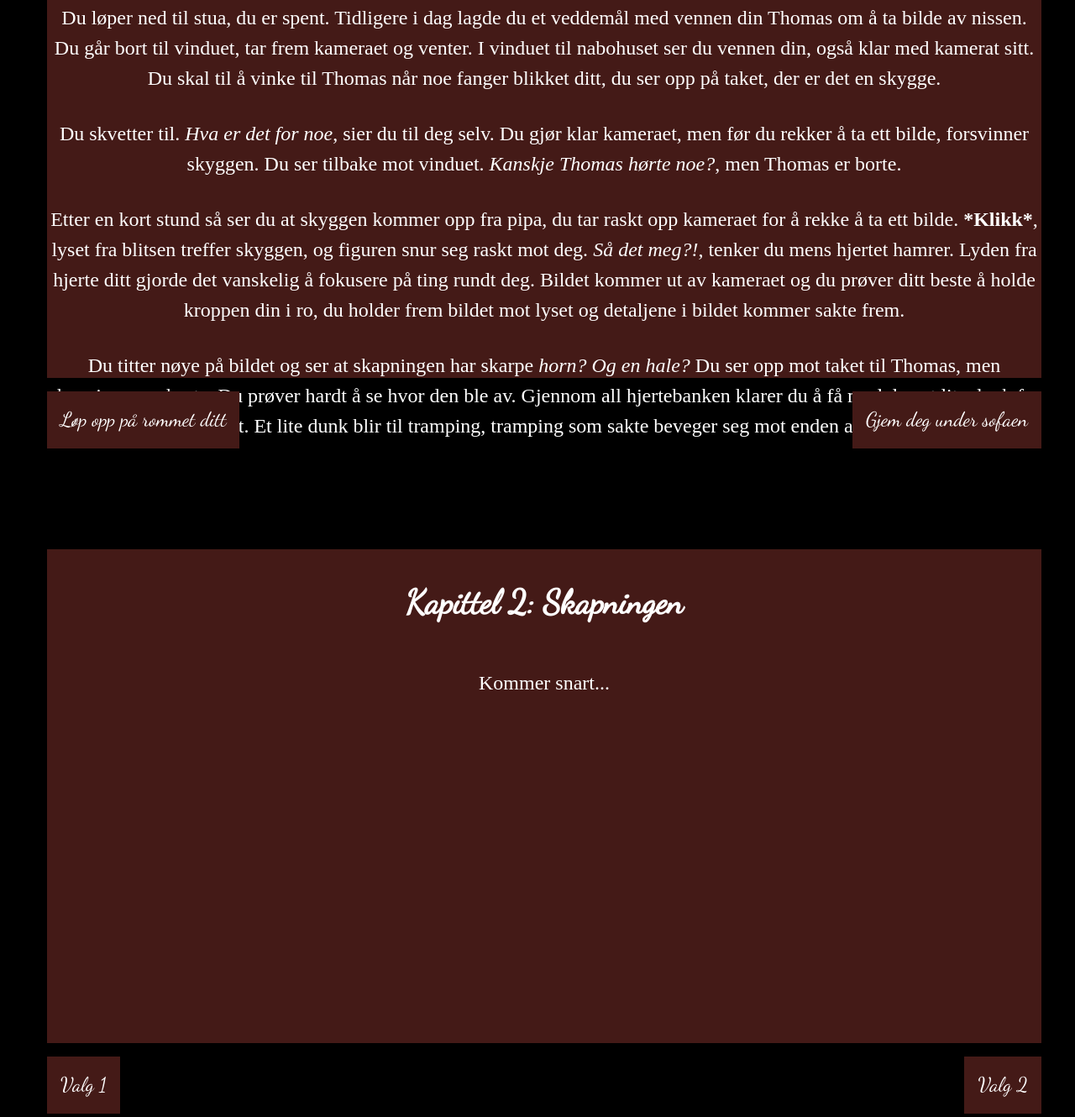
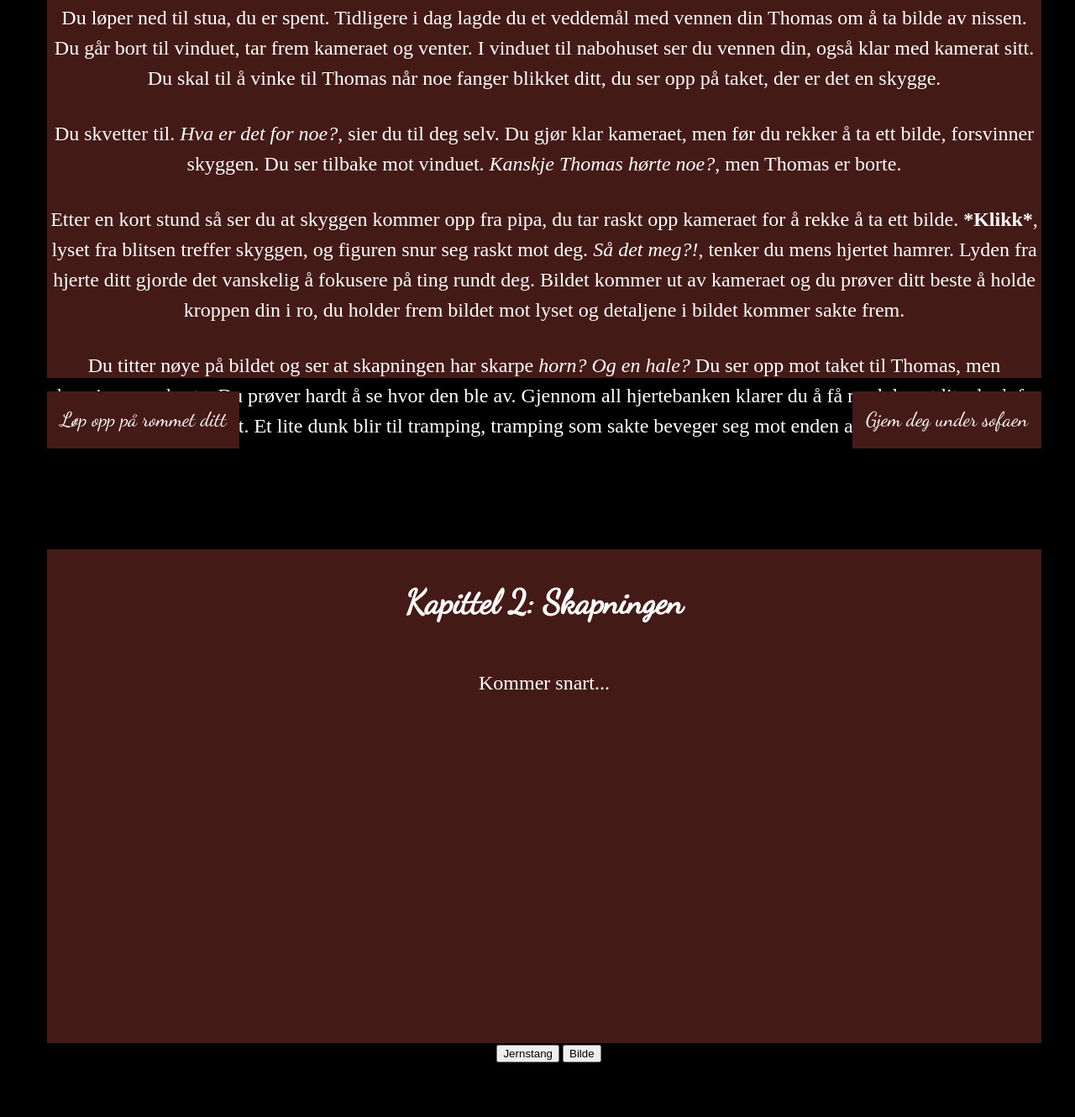
Before and after one commit to KarolineLia/Choose-your-own-adventure-1IMC, a plain HTML site: page index.html in a window 1280 px wide. Shown: the part 1010-2340 px from the top of the page at 84% size. Drawn offline with Linux system fonts and the light colour scheme; a web font is replaced by a local one.

Commit message:
la til litt javascript

```diff
--- a/index.html
+++ b/index.html
@@ -30,7 +30,7 @@
             <p>Du løper ned til stua, du er spent. Tidligere i dag lagde du et veddemål med vennen din Thomas om å ta bilde av nissen. Du går bort til vinduet,
                 tar frem kameraet og venter. I vinduet til nabohuset ser du vennen din, også klar med kamerat sitt. Du skal til å vinke til Thomas når noe fanger
                 blikket ditt, du ser opp på taket, der er det en skygge.</p>
-            <p>Du skvetter til. <span class="cursive">Hva er det for noe</span>, sier du til deg selv. Du gjør klar kameraet, men før du rekker å ta ett bilde, forsvinner skyggen. Du ser
+            <p>Du skvetter til. <span class="cursive">Hva er det for noe?</span>, sier du til deg selv. Du gjør klar kameraet, men før du rekker å ta ett bilde, forsvinner skyggen. Du ser
                 tilbake mot vinduet. <span class="cursive">Kanskje Thomas hørte noe?</span>, men Thomas er borte.</p>
             <p>Etter en kort stund så ser du at skyggen kommer opp fra pipa, du tar raskt opp kameraet for å rekke å ta ett bilde. <span class="bold">*Klikk*</span>, lyset fra blitsen treffer skyggen,
                 og figuren snur seg raskt mot deg. <span class="cursive">Så det meg?!</span>, tenker du mens hjertet hamrer. Lyden fra hjerte ditt gjorde det vanskelig å fokusere på ting rundt deg.
@@ -49,9 +49,9 @@
             <h2>Kapittel 2: Skapningen</h2>
             <p>Kommer snart...</p>
         </article>
-        <div class="aDiv">
-            <a href="#">Valg 1</a>
-            <a href="#">Valg 2</a>
+        <div id="Choice1">?
+            <button onclick="jernstang()">Jernstang</button>
+            <button onclick="bilde()">Bilde</button>
         </div>
     </section>
     <!--Her kommer alle sluttene-->
@@ -76,7 +76,17 @@
         </div>
     </section>
     <script>
-       //Her kommer det kode senere
+       let backpack = []
+
+       function jernstang() {
+        backpack.push("jernstang")
+        console.log(backpack)
+       }
+
+       function bilde() {
+        backpack.push("bilde")
+        console.log(backpack)
+       }
     </script>
 </body>
 </html>
```
